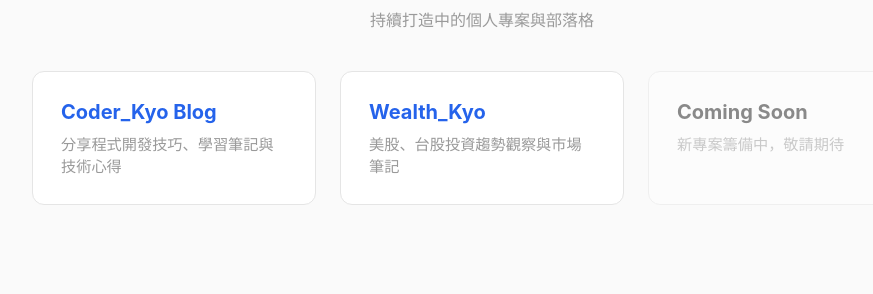
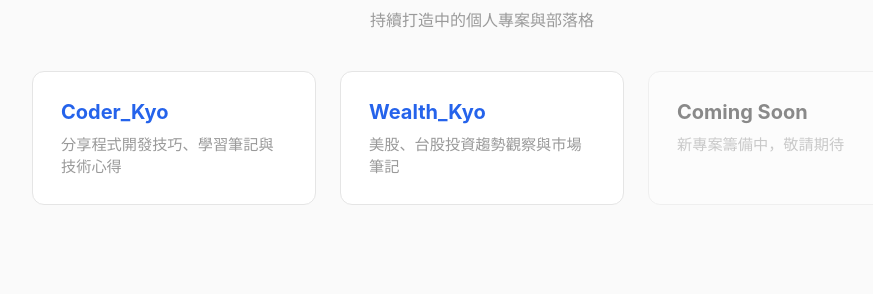
Before and after one commit to kyoangel/kyoangel.github.io, a Jekyll site: the page built from index.html, in a window 1280 px wide. Shown: the part 322-616 px from the top of the page, without its empty margins (158-1031 px from the left). Built offline with Jekyll 4.4.1, drawn with Linux system fonts in a browser that asks for light colours.

Commit message:
adjust the project name of coder_kyo

```diff
--- a/_data/projects.yml
+++ b/_data/projects.yml
@@ -1,4 +1,4 @@
-- title: "Coder_Kyo Blog"
+- title: "Coder_Kyo"
   description: "分享程式開發技巧、學習筆記與技術心得"
   url: /coder_kyo/
   status: active
--- a/coder_kyo/index.html
+++ b/coder_kyo/index.html
@@ -1,6 +1,6 @@
 ---
 layout: default
-title: Coder_Kyo Blog
+title: Coder_Kyo
 permalink: /coder_kyo/
 ---
 
@@ -12,15 +12,15 @@ permalink: /coder_kyo/
     </div>
     <div class="row">
 
-    {% for post in site.posts %}
+        {% for post in site.posts %}
 
         {% if post.featured == true %}
 
-            {% include featuredbox.html %}
+        {% include featuredbox.html %}
 
         {% endif %}
 
-    {% endfor %}
+        {% endfor %}
 
     </div>
 </section>
```
